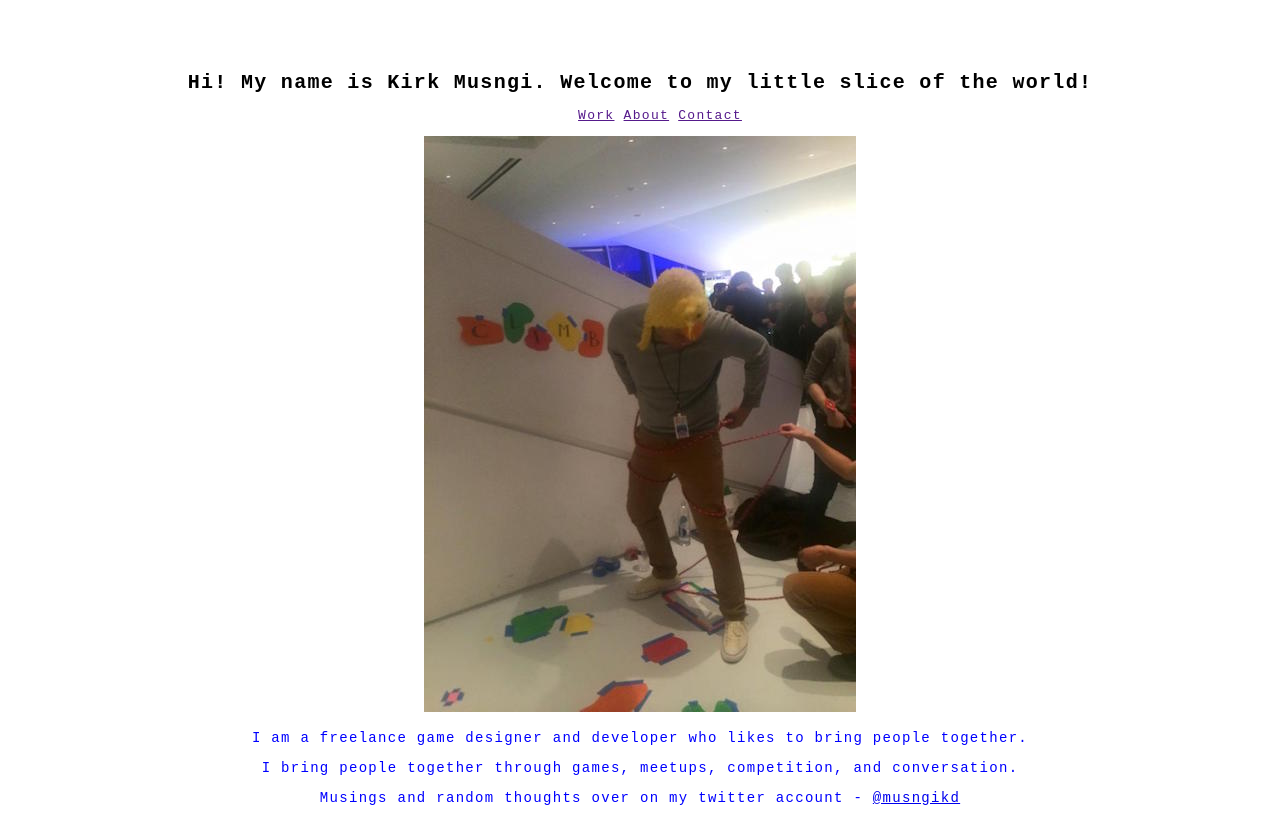
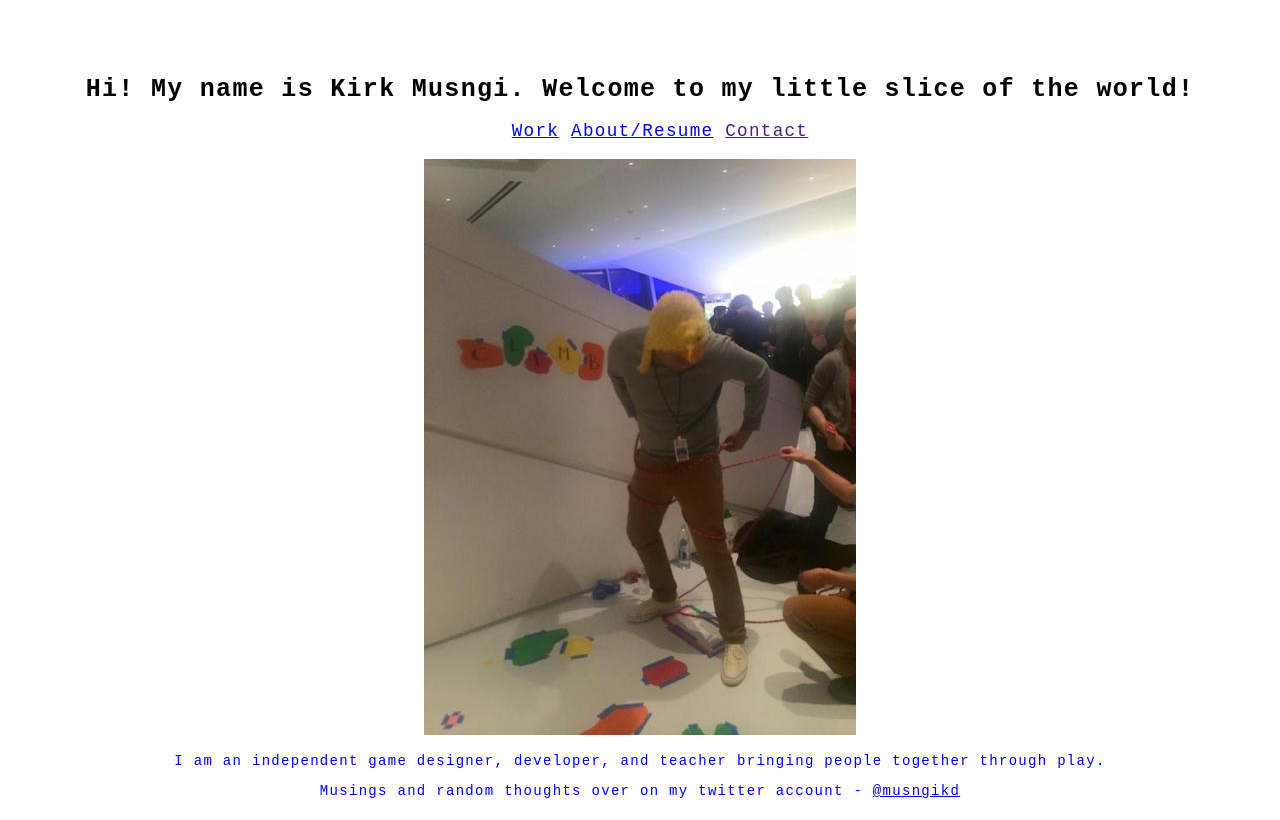
Before and after one commit to kirkmusngi/kirkmusngi.github.io, a plain HTML site: page index.html in a window 1280 px wide. Drawn offline with Linux system fonts and the light colour scheme.

Commit message:
Change blurb and add resume link in nav.

```diff
--- a/css/style.css
+++ b/css/style.css
@@ -10,7 +10,7 @@ p {
 }
 
 h1 {
-	font-size: 20px;
+	font-size: 25px;
 }
 
 .content {
@@ -18,6 +18,7 @@ h1 {
 }
 
 ul#nav {
+	font-size: 1.1rem;
 	list-style-type: none;
 }
 
--- a/index.html
+++ b/index.html
@@ -12,13 +12,12 @@
 		<div class="content">
 		<h1>Hi! My name is Kirk Musngi. Welcome to my little slice of the world!</h1>
 		<ul id="nav">
-			<li><a href="">Work</a></li>
-			<li><a href="">About</a></li>
+			<li><a href="contact.html">Work</a></li>
+			<li><a href="https://www.dropbox.com/s/klno1myplv9g804/Kirk%20Musngi%20-%20Resume.pdf?dl=0">About/Resume</a></li>
 			<li><a href="">Contact</a></li>
 		</ul>
 		<img src="img/11887908_10153024947286120_2017893871857891486_n_scaled.jpg" alt="ME!">
-		<p>I am a freelance game designer and developer who likes to bring people together.</p>
-		<p>I bring people together through games, meetups, competition, and conversation.</p>
+		<p>I am an independent game designer, developer, and teacher bringing people together through play.</p>
 		<p>Musings and random thoughts over on my twitter account - <a href="http://twitter.com/musngikd">@musngikd</a></p>
 		</div>
 	</body>
```
